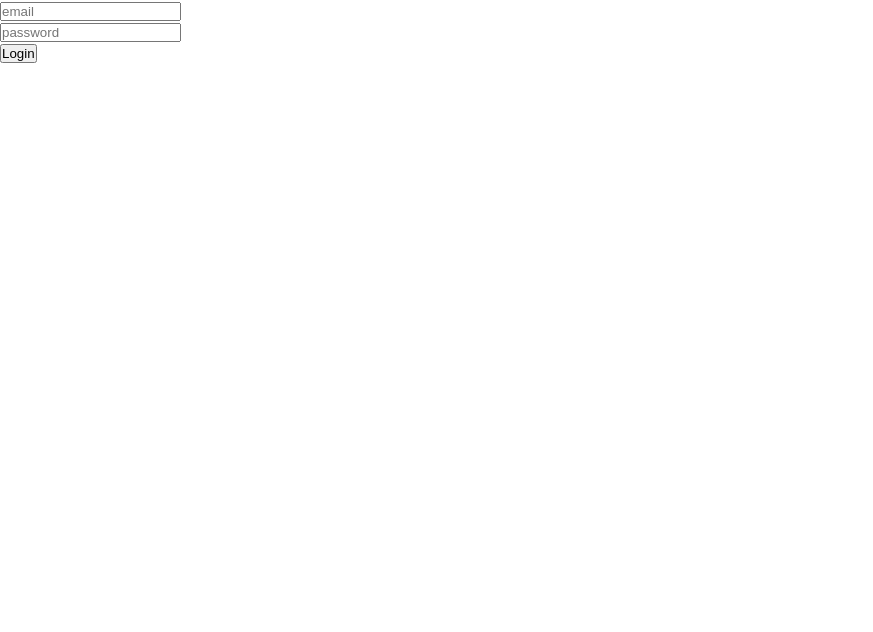
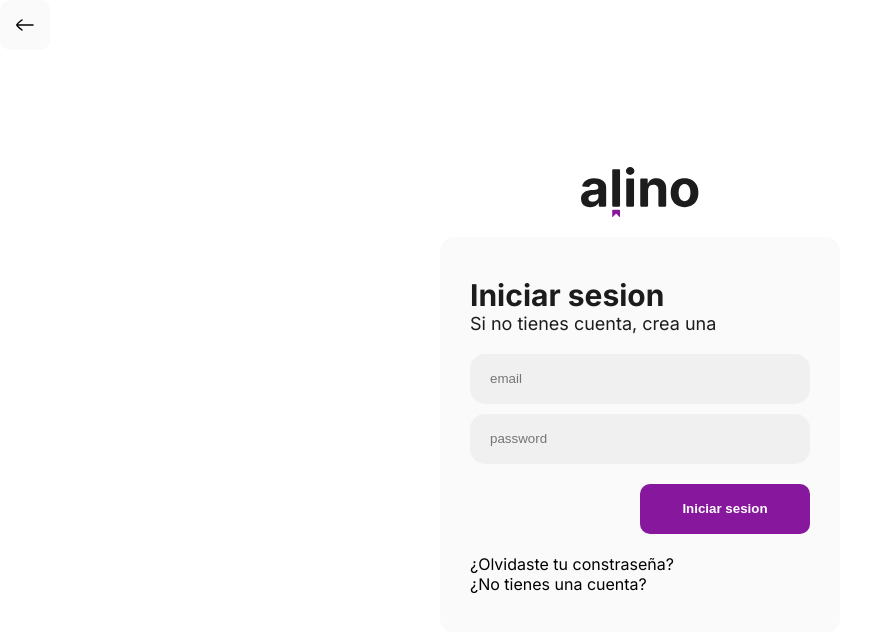
Before and after one commit to AgustinManelli/alino, a Next.js app: page /login in a window 1280 px wide. Shown: the top 632 px of the page, without its empty margins (0-873 px from the left). Built offline with nearby package versions, Linux system fonts and the light colour scheme.

Commit message:
update login page

```diff
--- a/src/app/components/icons.tsx
+++ b/src/app/components/icons.tsx
@@ -22,32 +22,30 @@ export const AlinoLogo = ({ height }: { height: string }) => {
   );
 };
 
-export const AlinoTape = () => {
+export const ArrowLeft = () => {
   return (
     <svg
-      id="Capa_2"
-      data-name="Capa 2"
       xmlns="http://www.w3.org/2000/svg"
-      viewBox="0 0 31.57 193.78"
-      style={{
-        fill: "none",
-        stroke: "black",
-        strokeWidth: "2",
-        position: "absolute",
-        left: "-30px",
-        top: "-10lvh",
-        height: "100lvh",
-        overflow: "visible",
-        zIndex: "-1",
-        opacity: "0.02",
-      }}
+      viewBox="0 0 24 24"
+      width="24"
+      height="24"
+      color="#000000"
+      fill="none"
     >
-      <g id="Page_1" data-name="Page 1">
-        <g>
-          <path d="M2.24,193.4l12.62-12.62c.51-.51,1.34-.51,1.86,0l12.62,12.62c.83.83,2.24.24,2.24-.93v-25.12c0-1.81-1.47-3.28-3.28-3.28H3.28c-1.81,0-3.28,1.47-3.28,3.28v25.12c0,1.17,1.41,1.76,2.24.93Z" />
-          <path d="M31.57,3.28v145.23c0,1.81-1.47,3.28-3.28,3.28H3.28c-1.81,0-3.28-1.47-3.28-3.28V3.28C0,1.47,1.47,0,3.28,0h25.01c1.81,0,3.28,1.47,3.28,3.28Z" />
-        </g>
-      </g>
+      <path
+        d="M4 12L20 12"
+        stroke="currentColor"
+        stroke-width="1.5"
+        stroke-linecap="round"
+        stroke-linejoin="round"
+      />
+      <path
+        d="M8.99996 17C8.99996 17 4.00001 13.3176 4 12C3.99999 10.6824 9 7 9 7"
+        stroke="currentColor"
+        stroke-width="1.5"
+        stroke-linecap="round"
+        stroke-linejoin="round"
+      />
     </svg>
   );
 };
--- /dev/null
+++ b/src/app/login/login.module.css
@@ -0,0 +1,82 @@
+.container {
+  width: 100vw;
+  height: 100lvh;
+  display: flex;
+  justify-content: center;
+  align-items: center;
+  flex-direction: column;
+  gap: 20px;
+}
+
+.backButton {
+  position: absolute;
+  top: 0;
+  left: 0;
+  width: 50px;
+  height: 50px;
+  background-color: rgb(250, 250, 250);
+  display: flex;
+  justify-content: center;
+  align-items: center;
+  border-radius: 10px;
+}
+
+.form {
+  position: relative;
+  min-width: 400px;
+  background-color: rgb(250, 250, 250);
+  padding: 40px 30px 40px 30px;
+  border-radius: 15px;
+  display: flex;
+  flex-direction: column;
+  gap: 20px;
+}
+
+.inputs {
+  position: relative;
+  width: 100%;
+  display: flex;
+  flex-direction: column;
+  gap: 10px;
+  align-items: end;
+}
+
+.title {
+  color: #1c1c1c;
+  font-size: 30px;
+}
+
+.paraph {
+  color: #1c1c1c;
+  font-size: 18px;
+}
+
+.inputContainer {
+  position: relative;
+  width: 100%;
+}
+
+.input {
+  position: relative;
+  width: 100%;
+  height: 50px;
+  border: none;
+  background-color: rgb(240, 240, 240);
+  border-radius: 15px;
+  padding-left: 20px;
+}
+
+.buttom {
+  width: 50%;
+  height: 50px;
+  margin-top: 10px;
+  border: none;
+  background-color: #87189d;
+  font-weight: 600;
+  color: #fff;
+  border-radius: 10px;
+}
+
+.moreInfo {
+  position: relative;
+}
--- a/src/app/login/page.tsx
+++ b/src/app/login/page.tsx
@@ -1,17 +1,35 @@
 "use client";
+import styles from "./login.module.css";
+import { AlinoLogo, ArrowLeft } from "../components/icons";
 export default function Login() {
   return (
-    <main>
-      <section>
-        <form>
-          <div>
-            <input type="text" placeholder="email" />
+    <main className={styles.container}>
+      <div className={styles.backButton}>
+        <ArrowLeft />
+      </div>
+      <AlinoLogo height="50px" />
+      <section className={styles.form}>
+        <div>
+          <h2 className={styles.title}>Iniciar sesion</h2>
+          <p className={styles.paraph}>Si no tienes cuenta, crea una</p>
+        </div>
+        <form className={styles.inputs}>
+          <div className={styles.inputContainer}>
+            <input type="text" placeholder="email" className={styles.input} />
           </div>
-          <div>
-            <input type="password" placeholder="password" />
+          <div className={styles.inputContainer}>
+            <input
+              type="password"
+              placeholder="password"
+              className={styles.input}
+            />
           </div>
-          <button>Login</button>
+          <button className={styles.buttom}>Iniciar sesion</button>
         </form>
+        <div className={styles.moreInfo}>
+          <p>¿Olvidaste tu constraseña?</p>
+          <p>¿No tienes una cuenta?</p>
+        </div>
       </section>
     </main>
   );
```
